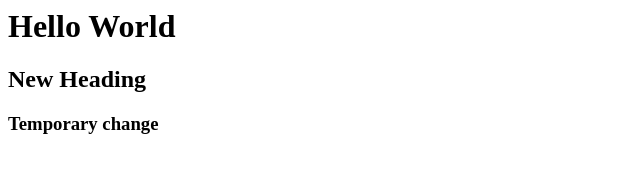
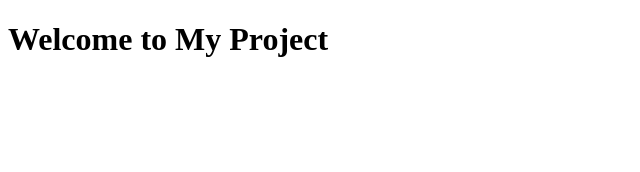
Before and after one commit to chiragchunara729-ai/full_git_project_2026, a plain HTML site: page index.html in a window 1280 px wide. Shown: the whole page, without its empty margins (0-640 px from the left). Drawn offline with Linux system fonts and the light colour scheme.

Commit message:
Added basic HTML structure

```diff
--- a/index.html
+++ b/index.html
@@ -1,10 +1,9 @@
+<!DOCTYPE html>
 <html>
 <head>
-<title>my project</title>
+    <title>Git Project</title>
 </head>
 <body>
-<h1>Hello World</h1>
-<h2>New Heading</h2>
-<h3>Temporary change</h3?
+    <h1>Welcome to My Project</h1>
 </body>
 </html>
```
